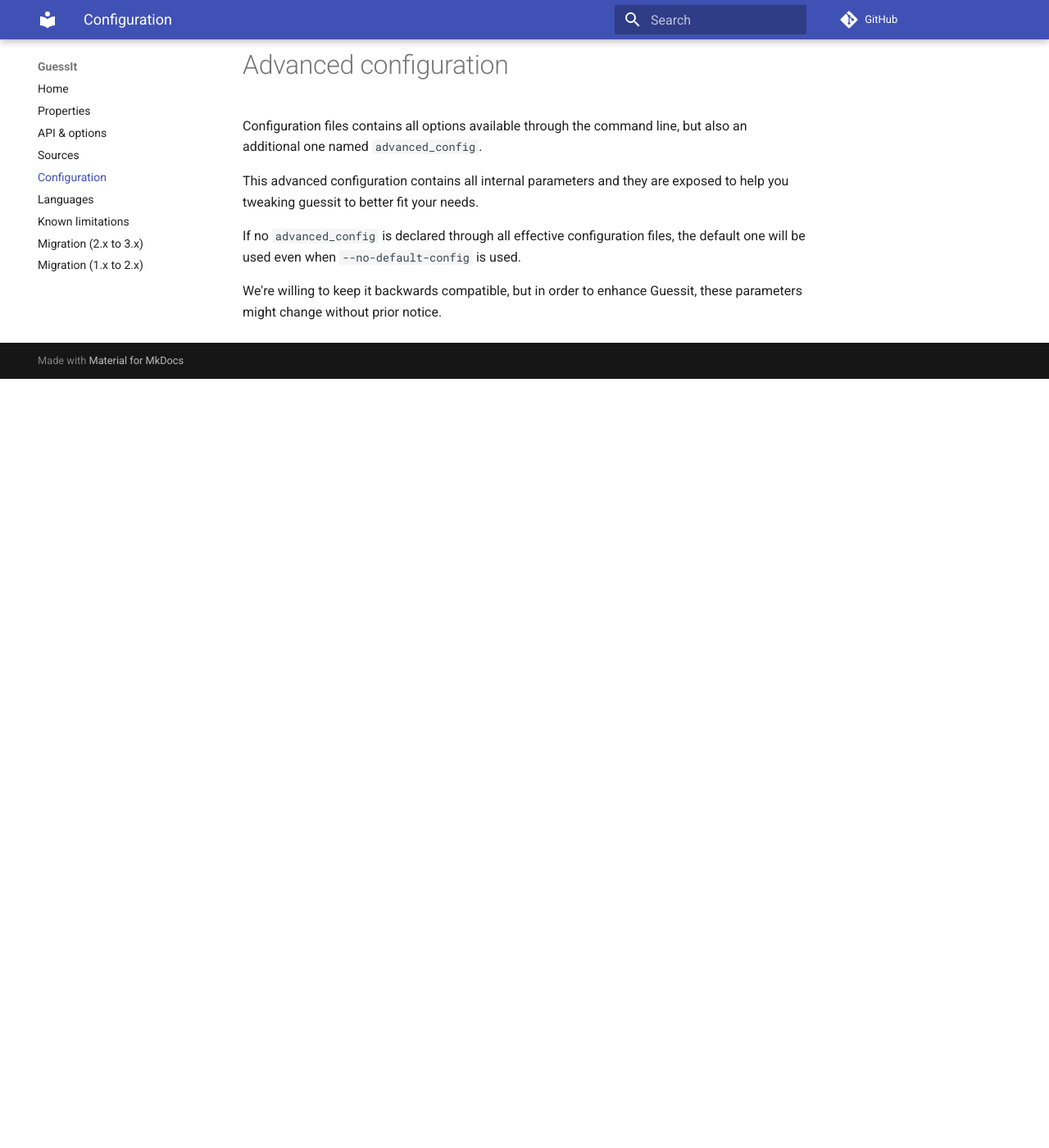
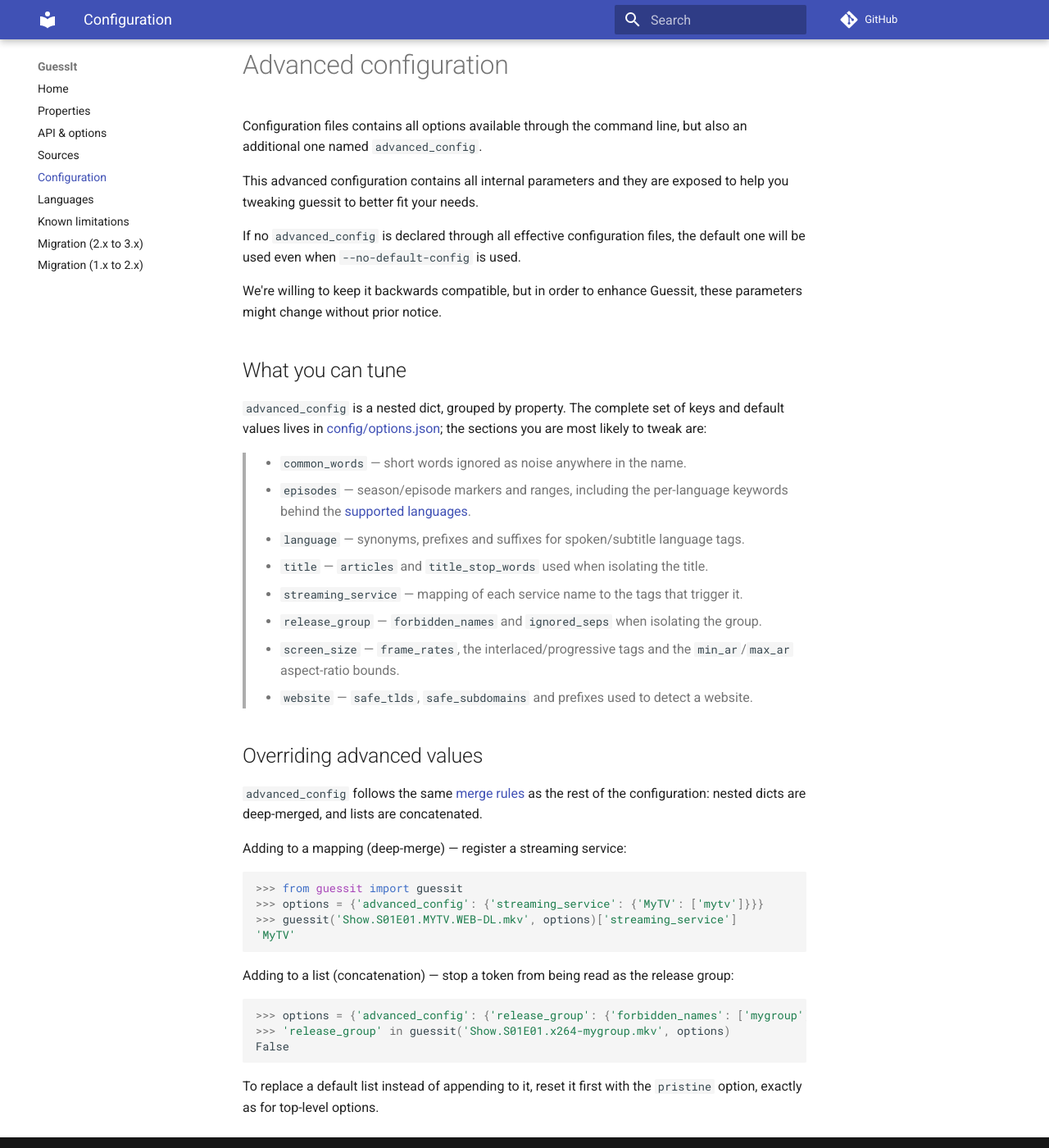
Before and after one commit to guessit-io/guessit, an MkDocs documentation site: the page built from docs/configuration.md, in a window 1280 px wide and 1400 px high, scrolled down 1262 px. Shown: the whole window at 82% size. Built offline with MkDocs 1.6.1 and Material for MkDocs 9.7.7, drawn with Linux system fonts in a browser that asks for light colours; comment, search, counter and statistics services are not loaded; before the commit the page ends 1724 px from its top, so only the background shows below that.

Commit message:
docs(config): document the advanced_config tunable surface
Describe the advanced_config sections a user is most likely to tweak and
show how overriding works (deep-merge for mappings, concatenation for
lists, pristine to replace), with two verified examples.

Closes #903

Co-Authored-By: Claude Opus 4.8 (1M context) <noreply@anthropic.com>
Claude-Session: https://claude.ai/code/session_01MmzajDoiRDF6Lq6MtD3gVL

````diff
--- a/docs/configuration.md
+++ b/docs/configuration.md
@@ -73,4 +73,47 @@ used.
 We're willing to keep it backwards compatible, but in order to enhance
 Guessit, these parameters might change without prior notice.
 
+## What you can tune
+
+`advanced_config` is a nested dict, grouped by property. The complete set of
+keys and default values lives in [config/options.json][]; the sections you are
+most likely to tweak are:
+
+> -   `common_words` — short words ignored as noise anywhere in the name.
+> -   `episodes` — season/episode markers and ranges, including the per-language
+>     keywords behind the [supported languages](languages.md).
+> -   `language` — synonyms, prefixes and suffixes for spoken/subtitle language tags.
+> -   `title` — `articles` and `title_stop_words` used when isolating the title.
+> -   `streaming_service` — mapping of each service name to the tags that trigger it.
+> -   `release_group` — `forbidden_names` and `ignored_seps` when isolating the group.
+> -   `screen_size` — `frame_rates`, the interlaced/progressive tags and the
+>     `min_ar`/`max_ar` aspect-ratio bounds.
+> -   `website` — `safe_tlds`, `safe_subdomains` and prefixes used to detect a website.
+
+## Overriding advanced values
+
+`advanced_config` follows the same [merge rules](#merging-and-overriding-values)
+as the rest of the configuration: nested dicts are deep-merged, and lists are
+concatenated.
+
+Adding to a mapping (deep-merge) — register a streaming service:
+
+```python
+>>> from guessit import guessit
+>>> options = {'advanced_config': {'streaming_service': {'MyTV': ['mytv']}}}
+>>> guessit('Show.S01E01.MYTV.WEB-DL.mkv', options)['streaming_service']
+'MyTV'
+```
+
+Adding to a list (concatenation) — stop a token from being read as the release group:
+
+```python
+>>> options = {'advanced_config': {'release_group': {'forbidden_names': ['mygroup']}}}
+>>> 'release_group' in guessit('Show.S01E01.x264-mygroup.mkv', options)
+False
+```
+
+To replace a default list instead of appending to it, reset it first with the
+`pristine` option, exactly as for top-level options.
+
   [config/options.json]: https://github.com/guessit-io/guessit/blob/main/guessit/config/options.json/
````
